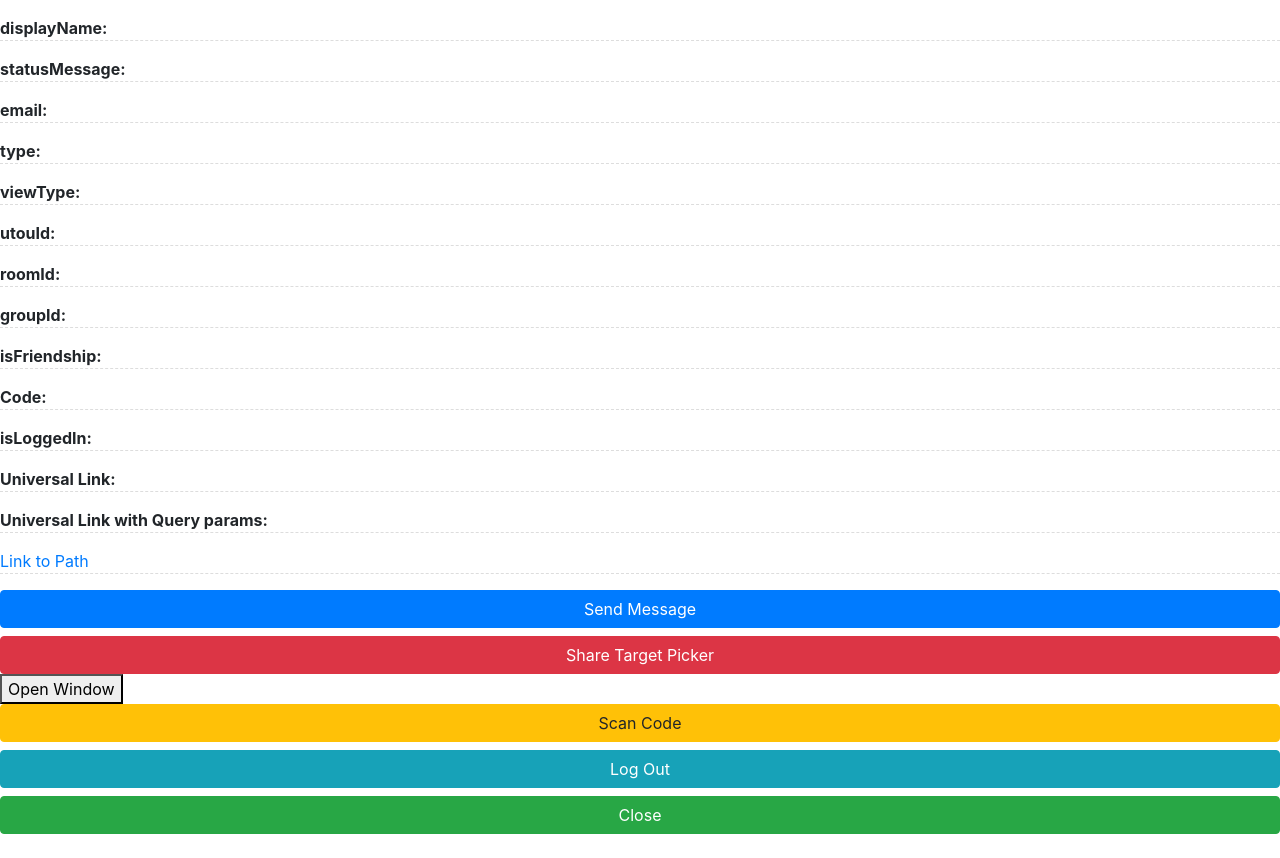
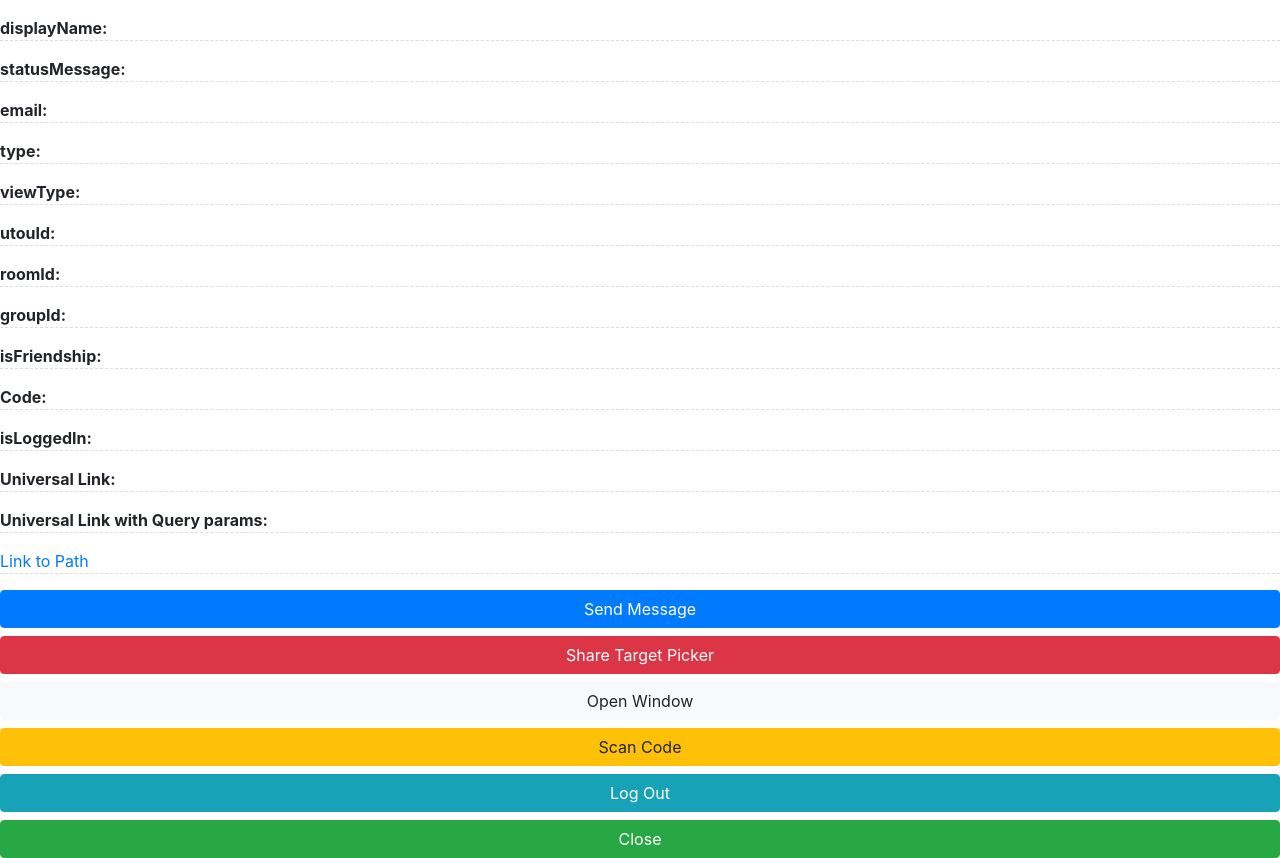
Before and after one commit to slapexs/liff, a plain HTML site: page index.html in a window 1280 px wide. Shown: the part 230-1088 px from the top of the page. Before the commit the page ends 1064 px from the top, so only its background shows below. Drawn offline with nearby package versions, Linux system fonts and the light colour scheme; a script that the page names is missing.

Commit message:
Add class button

```diff
--- a/index.html
+++ b/index.html
@@ -38,7 +38,7 @@
     Send Message
   </button>
   <button id="btnShare" class="btn btn-block btn-danger" onclick="shareMsg()">Share Target Picker</button>
-  <button onclick="openWindow()">Open Window</button>
+  <button onclick="openWindow()" class="btn btn-block btn-light">Open Window</button>
   <button id="btnScanCode" class="btn btn-block btn-warning" onclick="scanCode()">Scan Code</button>
   <button id="btnLogOut" class="btn btn-block btn-info" onclick="logOut()">Log Out</button>
   <button id="btnClose" class="btn btn-block btn-success" onclick="closed()">Close</button>
```
